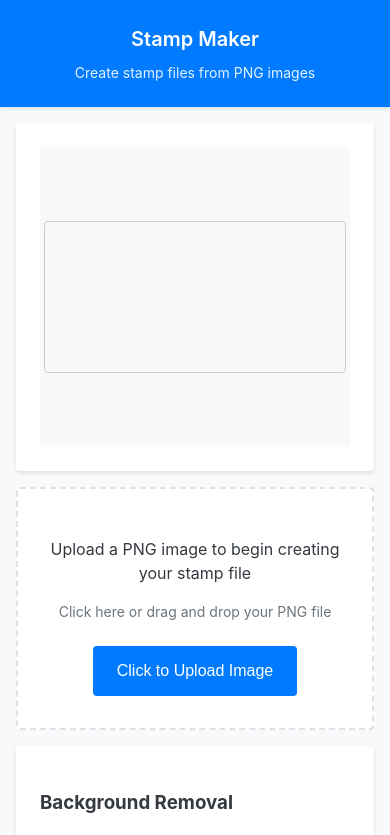
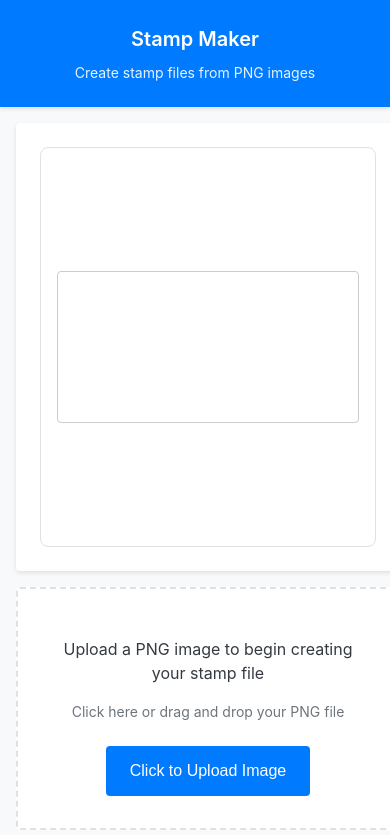
Before and after one commit to cactus-bm/stamp-maker, a React (Create React App) app in the folder stamp-maker/: page / in a window 390 px wide. Shown: the top 835 px of the page. Built offline with nearby package versions, Linux system fonts and the light colour scheme.

Commit message:
style: add canvas container styles with responsive dimensions and borders

```diff
--- a/stamp-maker/src/App.css
+++ b/stamp-maker/src/App.css
@@ -590,6 +590,30 @@ input:focus {
   text-align: center;
 }
 
+.main-canvas {
+  max-width: 600px;
+  max-height: 600px;
+  border: 2px solid var(--border-color);
+  border-radius: 4px;
+  background: white;
+  cursor: crosshair;
+  object-fit: contain;
+}
+
+.canvas-container {
+  display: flex;
+  justify-content: center;
+  align-items: center;
+  padding: var(--spacing-md);
+  background: var(--background-light);
+  border-radius: 8px;
+  border: 1px solid var(--border-color);
+  min-height: 400px;
+  max-height: 650px;
+  width: 100%;
+  box-sizing: border-box;
+}
+
 .zoom-instructions {
   margin-top: var(--spacing-md);
   padding: var(--spacing-sm);
```
